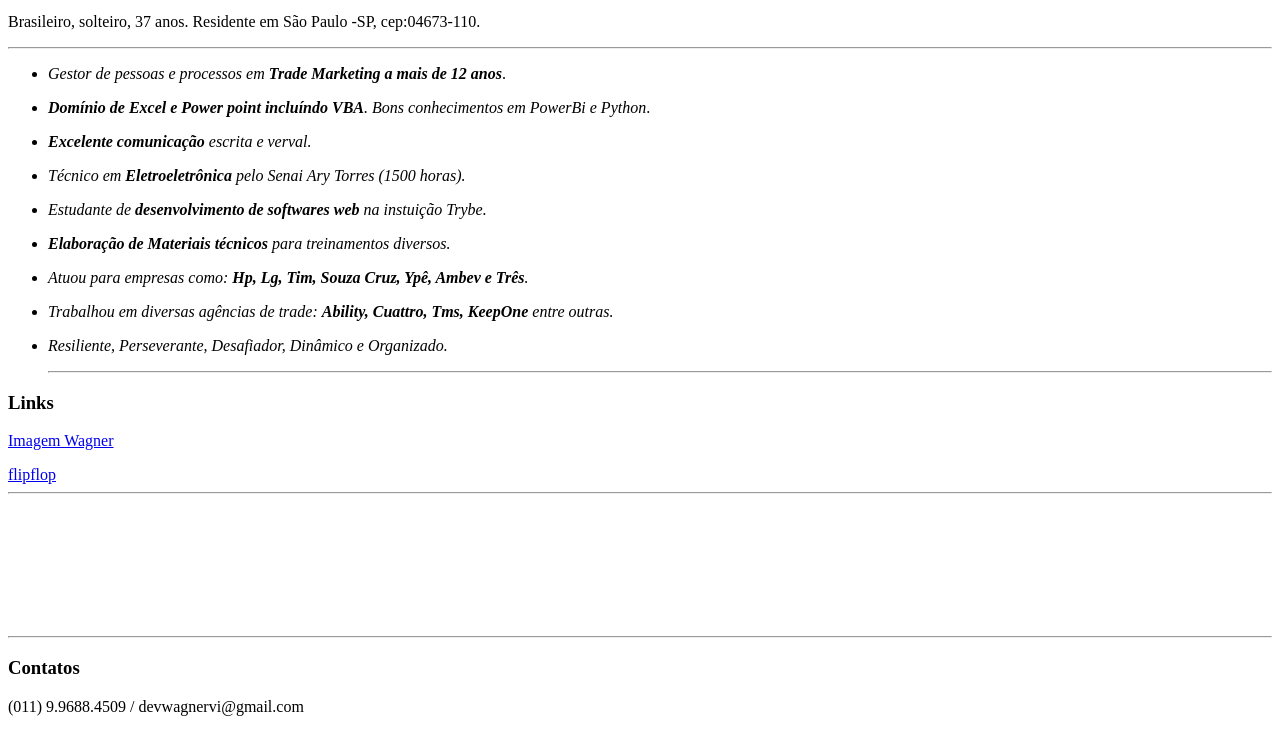
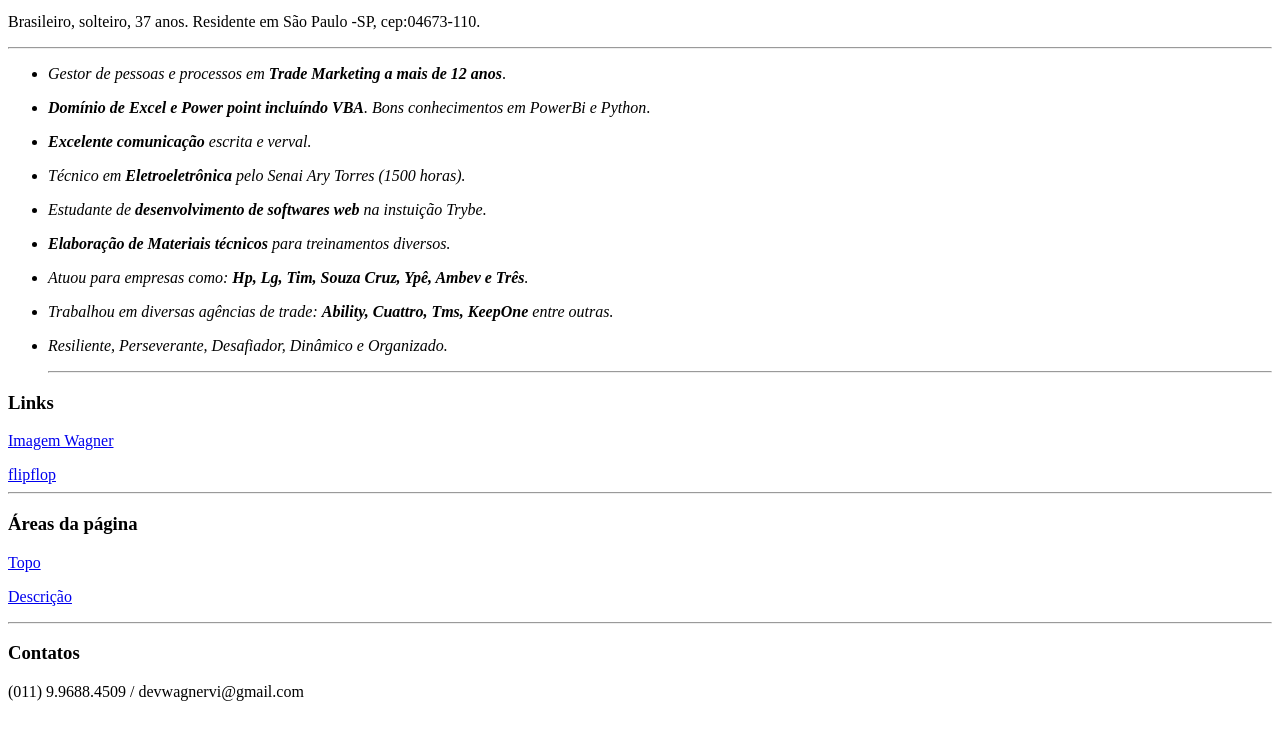
Before and after one commit to wagnervivianii/portif-lio, a plain HTML site: page index.html in a window 1280 px wide. Shown: the part 101-833 px from the top of the page. Drawn offline with Linux system fonts and the light colour scheme.

Commit message:
ter_Links_espaços_rev

```diff
--- a/index.html
+++ b/index.html
@@ -6,9 +6,9 @@
         <title>Portifólio</title>
     </head>
     <body>
-        <h1>Wagner Viviani</h1>
+        <a name="topo"><h1>Wagner Viviani</h1>
         <img src="imagens/eu2.jpg" alt="Imagem do rosto de Wagner" width="200">
-        <p>Brasileiro, solteiro, 37 anos. Residente em São Paulo -SP, cep:04673-110.</p>
+        <a name="desc"><p>Brasileiro, solteiro, 37 anos. Residente em São Paulo -SP, cep:04673-110.</p>
         <hr>
         <ul>
             <li><em>Gestor de pessoas e processos em<strong> Trade Marketing a mais de 12 anos</strong></em>.</li>
@@ -35,14 +35,12 @@
         <a target="_Blank" href="https://drive.google.com/file/d/1giSxg6MfcneerL6mtZaLuMv--Djzhw-v/view?usp=sharing">Imagem Wagner</a>
         <p></p>
         <a target="_Blank" href="https://www.filipeflop.com/blog/category/arduino/">flipflop</a>
+        <br>
         <hr>
-        <br>
-        <br>
-        <br>
-        <br>
-        <br>
-        <br>
-        <br>
+        <h3>Áreas da página</h3>
+        <p></p>
+        <p><a href="#topo">Topo</a></p>
+        <p><a href="#desc">Descrição</a></p>
         <hr>
         <h3>Contatos</h3>
         <p>(011) 9.9688.4509 / devwagnervi@gmail.com</p>
```
